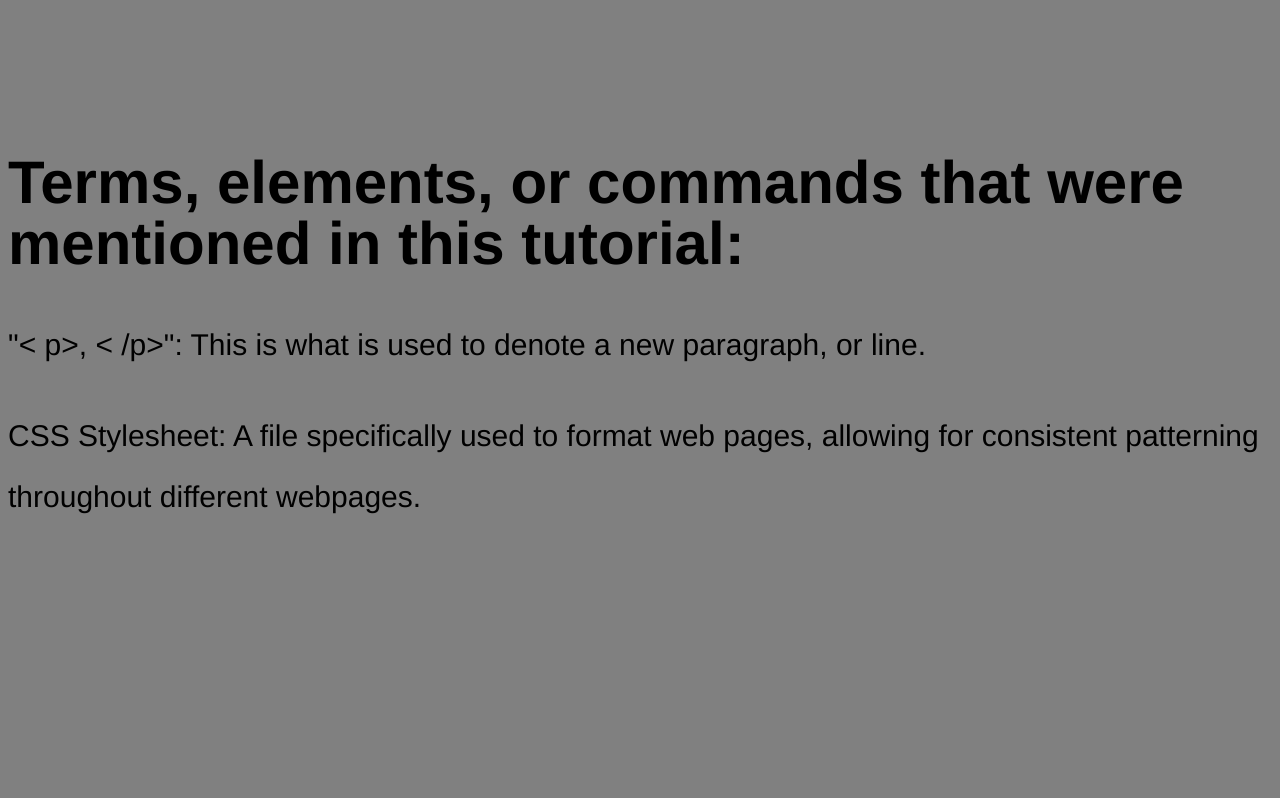
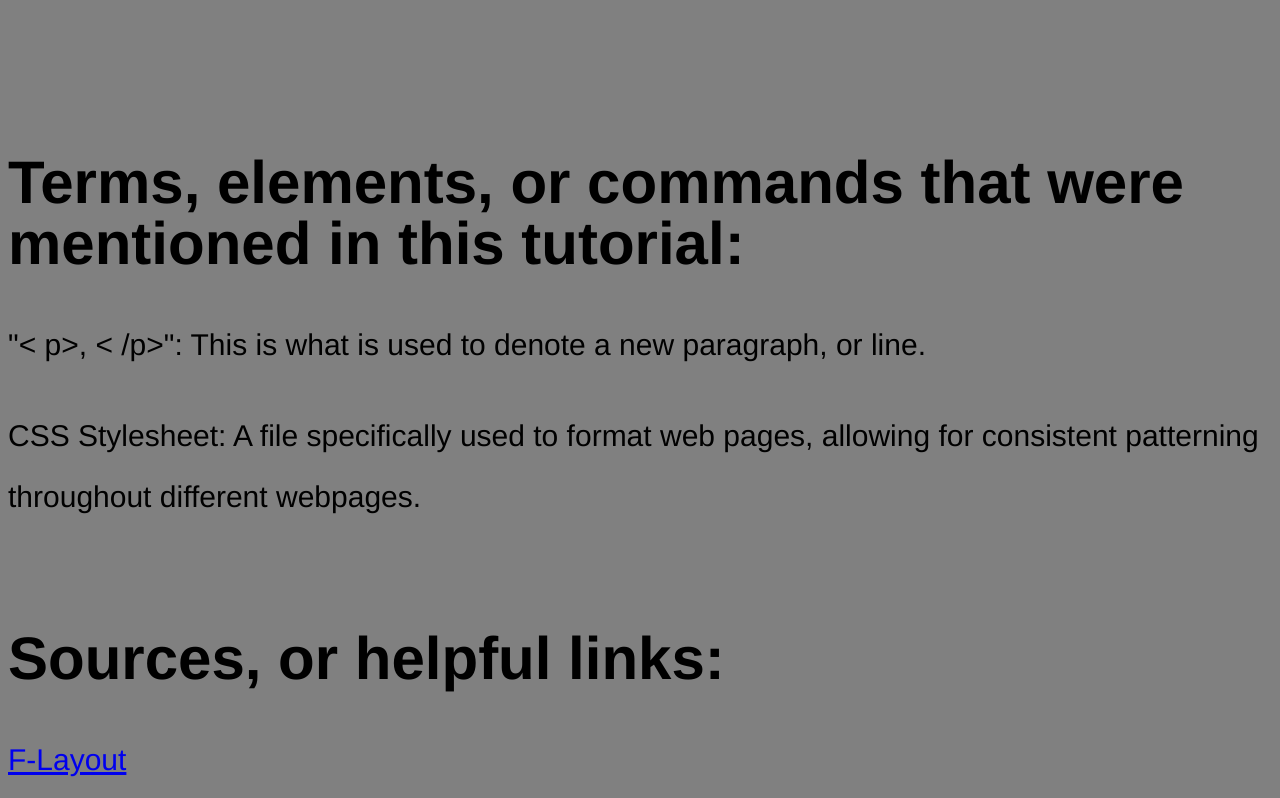
Before and after one commit to Takosheen/IS117Project1, a website: page IS117 Project 1/dist/tutorial3.html in a window 1280 px wide. Shown: the part 2981-3779 px from the top of the page. Before the commit the page ends 3538 px from the top, so only its background shows below. Drawn offline with Linux system fonts and the light colour scheme.

Commit message:
Feature: Added source after explaining certain terms

```diff
--- a/IS117 Project 1/dist/tutorial3.html
+++ b/IS117 Project 1/dist/tutorial3.html
@@ -58,6 +58,8 @@
       <p>"< p>, < /p>": This is what is used to denote a new paragraph, or line.</p>
       <p>CSS Stylesheet: A file specifically used to format web pages, allowing for consistent patterning throughout
       different webpages.</p>
+      <h1><br>Sources, or helpful links:</h1>
+      <a href="https://webdesign.tutsplus.com/articles/understanding-the-f-layout-in-web-design--webdesign-687">F-Layout</a>
     </main>
 </div>
 </body>
```
